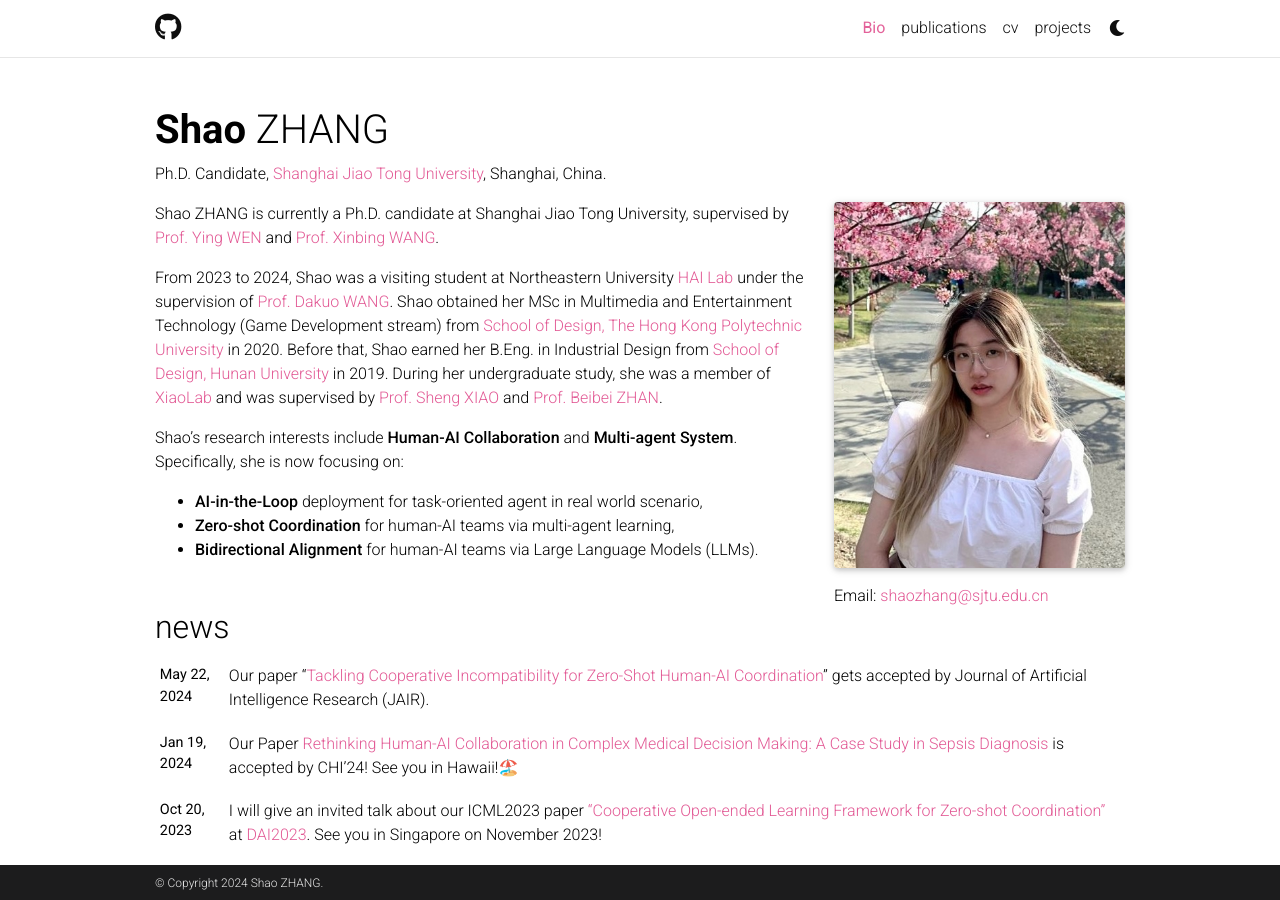
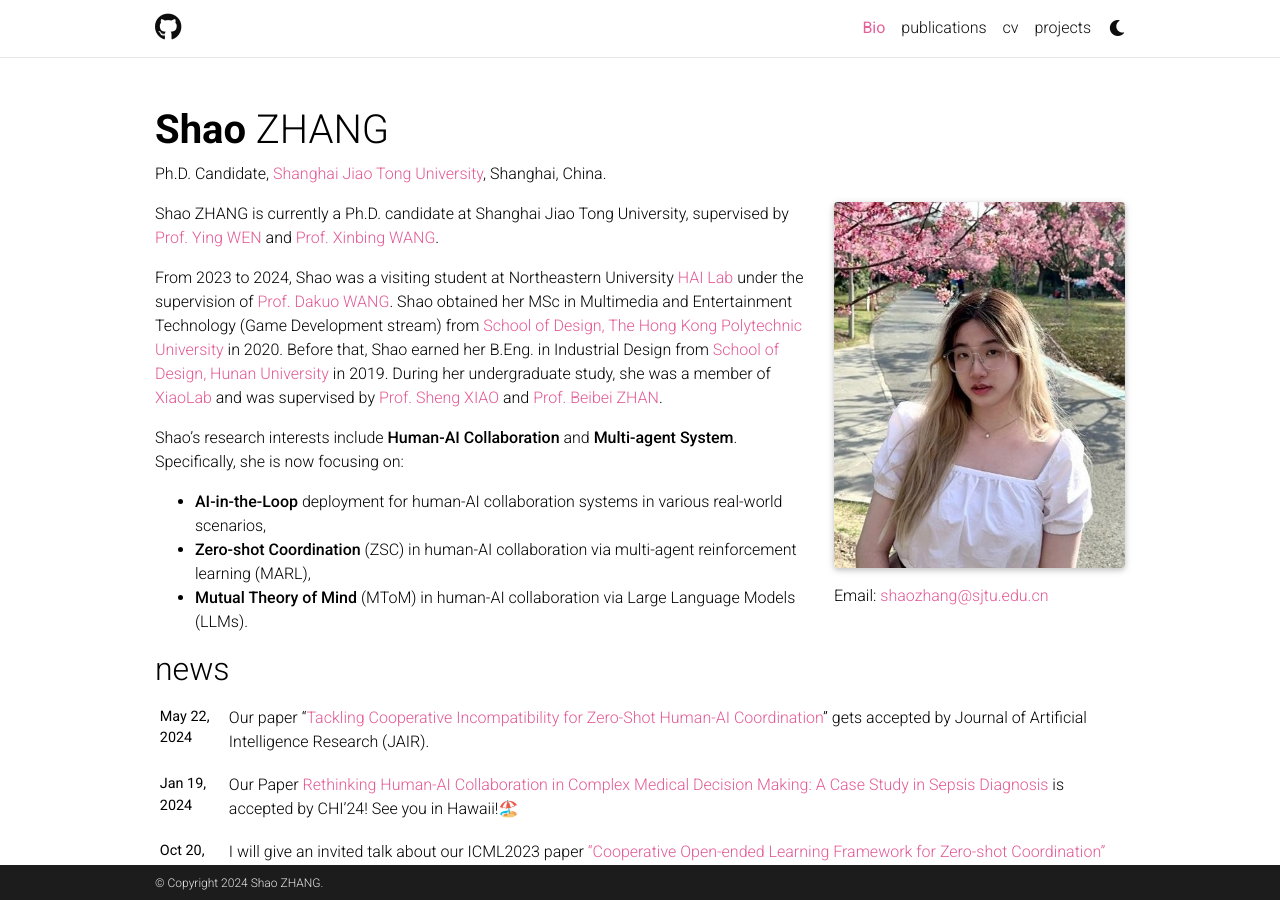
Before and after one commit to ShaoZhang0115/shaozhang_home_page, a Jekyll site: the page built from _pages/about.md, in a window 1280 px wide and 900 px high. Built offline with Jekyll 4.4.1, drawn with Linux system fonts in a browser that asks for light colours; full-size pictures stand in for the smaller copies a plugin makes; comment, search, counter and statistics services are not loaded; a style sheet for code colours, icons or effects is not loaded.

Commit message:
Update about.md

```diff
--- a/_pages/about.md
+++ b/_pages/about.md
@@ -27,6 +27,6 @@ Shao obtained her MSc in Multimedia and Entertainment Technology (Game Developme
 
 Shao's research interests include **Human-AI Collaboration** and **Multi-agent System**.
 Specifically, she is now focusing on:
-- **AI-in-the-Loop** deployment for task-oriented agent in real world scenario,
-- **Zero-shot Coordination** for human-AI teams via multi-agent learning,
-- **Bidirectional Alignment** for human-AI teams via Large Language Models (LLMs).
+- **AI-in-the-Loop** deployment for human-AI collaboration systems in various real-world scenarios,
+- **Zero-shot Coordination** (ZSC) in human-AI collaboration via multi-agent reinforcement learning (MARL),
+- **Mutual Theory of Mind** (MToM) in human-AI collaboration via Large Language Models (LLMs).
```
